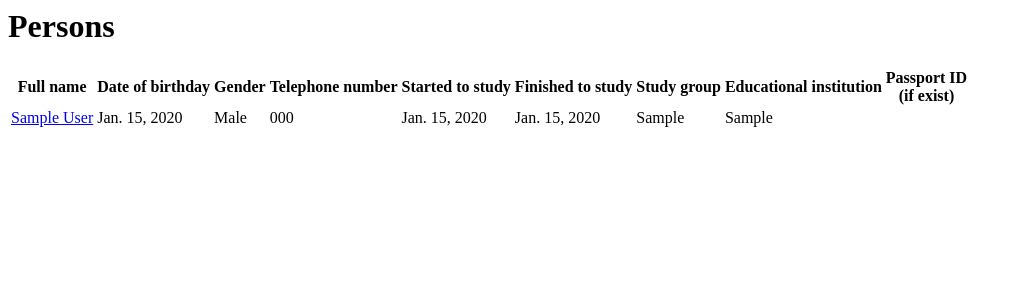
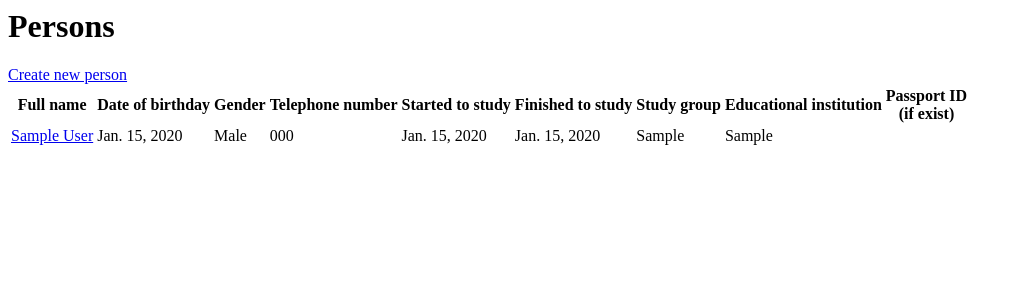
Before and after one commit to TruePack/bbxb_, a Django app: page / in a window 1280 px wide. Shown: the top 300 px of the page, without its empty margins (0-1022 px from the left). Run offline with Django 3.2, Linux system fonts and the light colour scheme; tables that the repository leaves empty hold one stand-in row (values such as "Sample post").

Commit message:
Added link to create new person

```diff
--- a/persons/templates/persons/person_full.html
+++ b/persons/templates/persons/person_full.html
@@ -1,5 +1,6 @@
 <h1>Persons</h1>
 <table>
+    <a href="{% url 'person_new' %}" class="top-menu">Create new person</a>
     <tr>
         <th>Full name</th>
         <th>Date of birthday</th>
```
